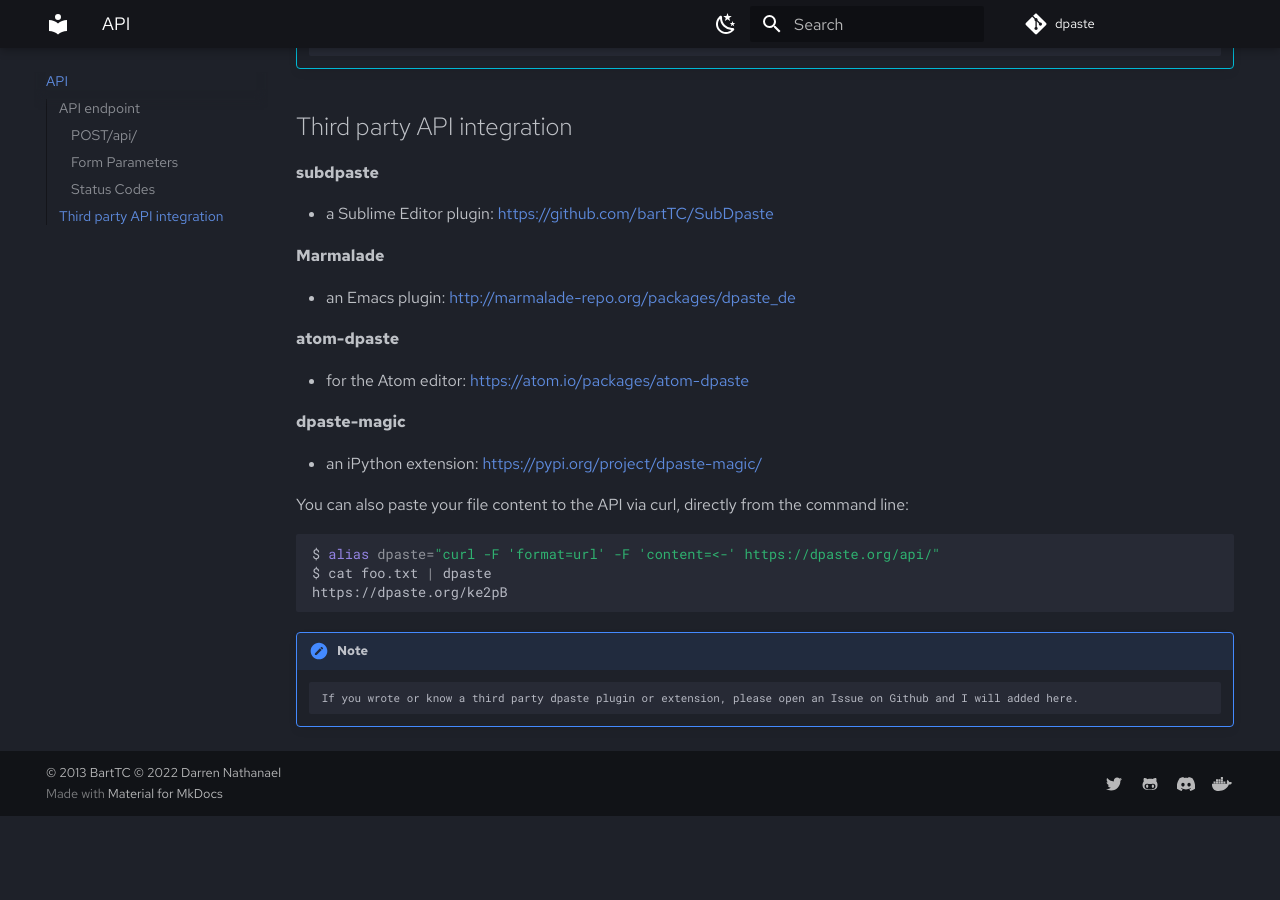
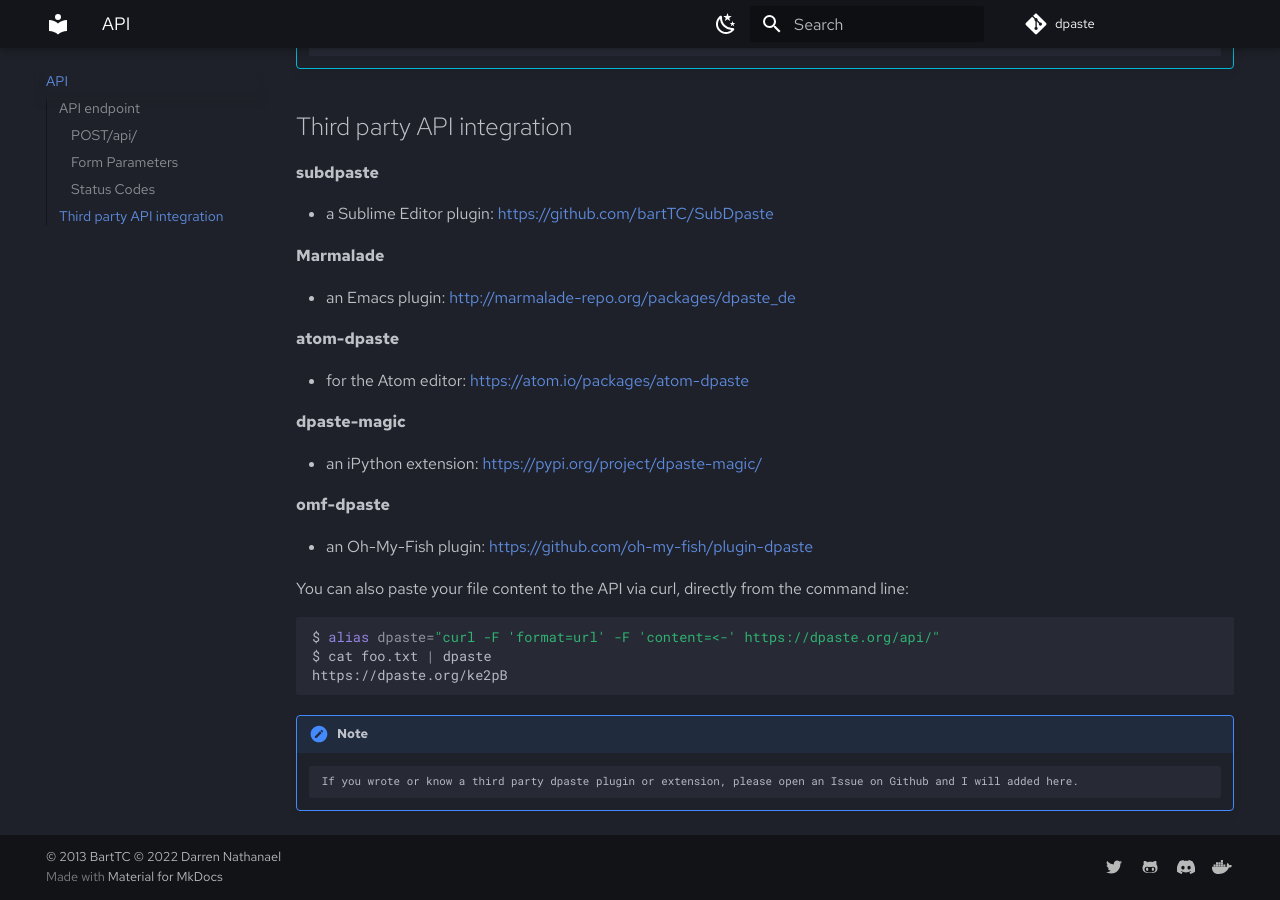
Before and after one commit to WBTMagnum/dpaste-docs, an MkDocs documentation site: the page built from docs/api.md, in a window 1280 px wide and 900 px high, scrolled down 2175 px. Built offline with MkDocs 1.6.1 and Material for MkDocs 9.7.7, drawn with Linux system fonts in a browser that asks for light colours; comment, search, counter and statistics services are not loaded; before the commit the page ends 2991 px from its top, so only the background shows below that.

Commit message:
added omf-dpaste to api integrations
 https://github.com/oh-my-fish/plugin-dpaste/pull/8

```diff
--- a/docs/api.md
+++ b/docs/api.md
@@ -98,6 +98,10 @@ Accept: */*
 
 -  an iPython extension: [https://pypi.org/project/dpaste-magic/](https://pypi.org/project/dpaste-magic/)
 
+**omf-dpaste**
+
+-  an Oh-My-Fish plugin: [https://github.com/oh-my-fish/plugin-dpaste](https://github.com/oh-my-fish/plugin-dpaste)
+
 You can also paste your file content to the API via curl, directly from the command line:
 
 
```
